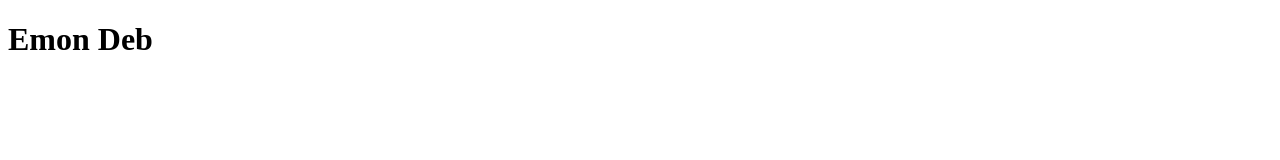
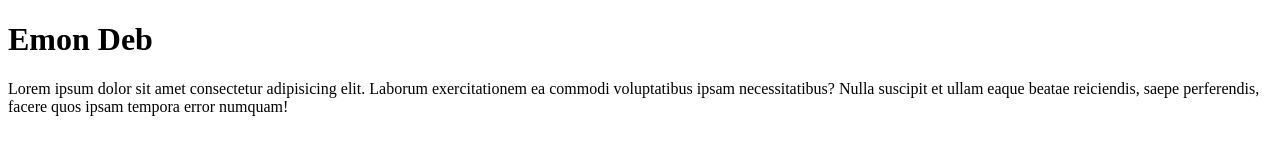
Before and after one commit to EmonDev180/first-projects, a plain HTML site: page index.html in a window 1280 px wide. Drawn offline with Linux system fonts and the light colour scheme.

Commit message:
ptag-added

```diff
--- a/index.html
+++ b/index.html
@@ -7,5 +7,7 @@
 </head>
 <body>
     <h1>Emon Deb</h1>
+    <p>Lorem ipsum dolor sit amet consectetur adipisicing elit. Laborum exercitationem ea commodi voluptatibus ipsam necessitatibus? Nulla suscipit et ullam eaque beatae reiciendis, saepe perferendis, facere quos ipsam tempora error numquam!</p>
+
 </body>
 </html>
```
